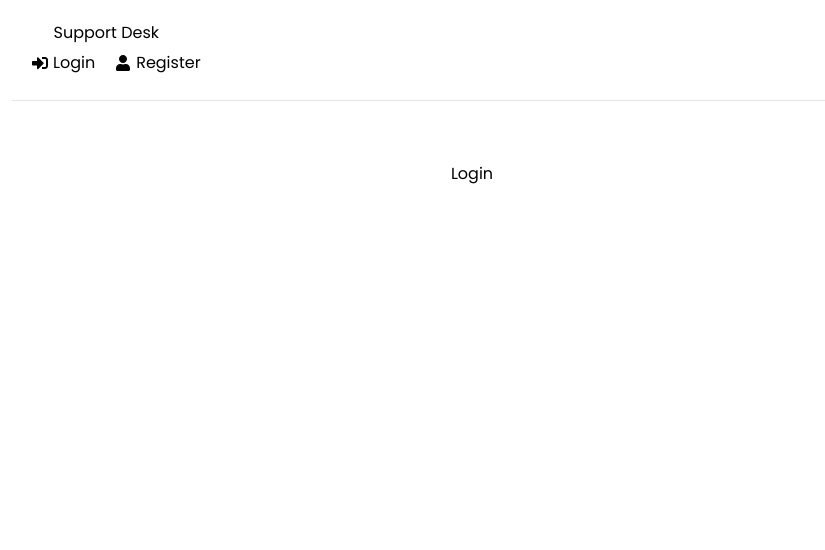
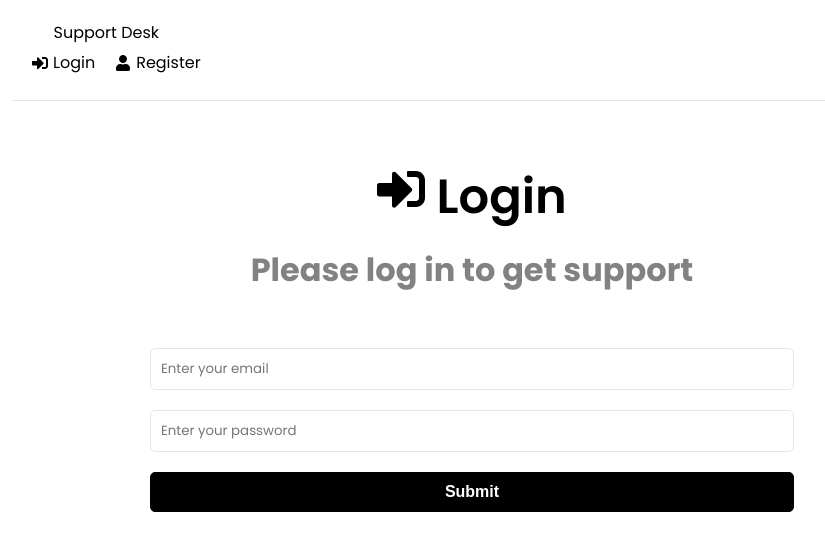
Before and after one commit to yerraez/support-desk, a React (Create React App) app in the folder frontend/: page /login in a window 1280 px wide. Shown: the top 550 px of the page, without its empty margins (168-993 px from the left). Built offline with nearby package versions, Linux system fonts and the light colour scheme.

Commit message:
Home and Login Pages

```diff
--- a/frontend/src/pages/Home.jsx
+++ b/frontend/src/pages/Home.jsx
@@ -1,9 +1,26 @@
 import React from 'react'
+import {Link} from 'react-router-dom'
+import {FaQuestionCircle, FaTicketAlt} from 'react-icons/fa'
+
 
 function Home() {
   return (
-    <div>Home</div>
-  )
+      <>
+      <section className='heading'>
+          <h1>What do you need help with?</h1>
+          <p>Please choose from an option below</p>
+
+      </section>
+
+      <Link to='/new-ticket' className='btn btn-reverse btn-block'>
+          <FaQuestionCircle /> Create new ticket
+      </Link>
+
+      <Link to='/tickets' className='btn btn-block'>
+          <FaTicketAlt /> View my tickets
+      </Link>
+      </>
+    )
 }
 
 export default Home
--- a/frontend/src/pages/Login.jsx
+++ b/frontend/src/pages/Login.jsx
@@ -1,8 +1,68 @@
-import React from 'react'
+import {useState} from 'react'
+import {toast} from 'react-toastify'
+import {FaSignInAlt} from 'react-icons/fa'
 
 function Login() {
+    const [formData, setFormData] = useState({
+        email:'',
+        password:'',
+    })
+
+    const {email, password} = formData
+
+    const onChange = (e) => {
+        setFormData((prevState) =>({
+            ...prevState,
+            [e.target.name]: e.target.value,
+        }))
+    }
+
+    const onSubmit = (e) =>{
+        e.preventDefault()
+
+    }
+
   return (
-    <div>Login</div>
+      <>
+      <section className='heading'>
+          <h1>
+              <FaSignInAlt /> Login
+          </h1>
+          <p>Please log in to get support</p>
+      </section>
+      <section className='form'>
+          <form onSubmit={onSubmit}>
+
+              <div className='form-group'>
+                  <input
+                  type='text'
+                  className='form-control'
+                  id='email'
+                  name='email'
+                  value={email}
+                  onChange={onChange}
+                  placeholder='Enter your email'
+                  required></input>
+              </div>
+              <div className='form-group'>
+                  <input
+                  type='password'
+                  className='form-control'
+                  id='password'
+                  name='password'
+                  value={password}
+                  onChange={onChange}
+                  placeholder='Enter your password'
+                  required></input>
+              </div>
+              <div className="form-group">
+                  <button className='btn btn-block'>Submit</button>
+              </div>
+          </form>
+
+      </section>
+
+      </>
   )
 }
 
```
